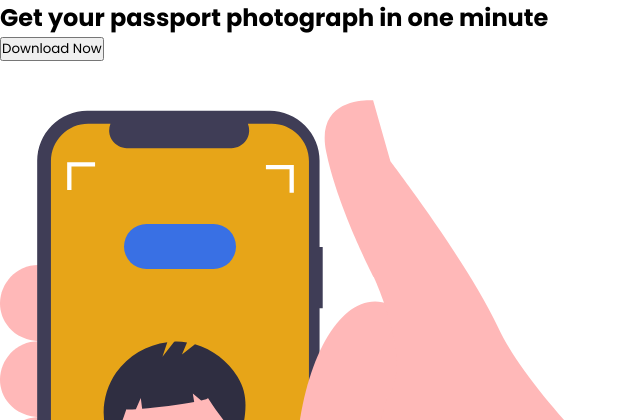
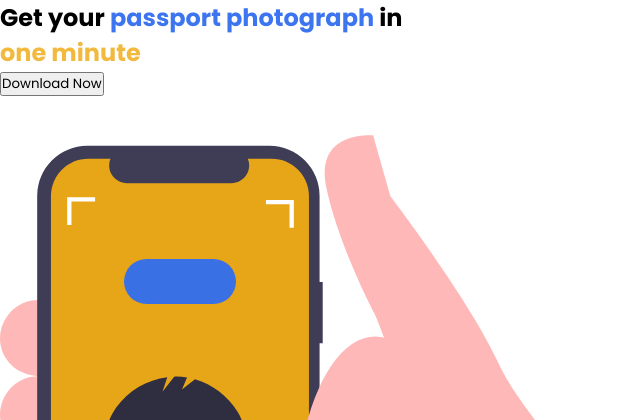
Before and after one commit to HarunaDev/saas-passport-maker, a Flask app: page / in a window 1280 px wide. Shown: the part 70-490 px from the top of the page, without its empty margins (0-640 px from the left). Run offline with Flask 3, Linux system fonts and the light colour scheme.

Commit message:
modified banner section

```diff
--- a/templates/index.html
+++ b/templates/index.html
@@ -23,7 +23,7 @@
     <!-- banner section -->
     <section id="banner">
         <div class="left">
-            <h1 class="banner-text">Get your <span class="banner-blue">passport photograph</span> in <span class="banner-yellow">one minute</span> </h1>
+            <h1 class="banner-text">Get your <span style="color: #3C75EF;" class="banner-blue">passport photograph</span> in <br> <span style="color: #F2B93F;" class="banner-yellow">one minute</span> </h1>
 
             <button id="download-btn" class="cta-btn">Download Now</button>
         </div>
```
